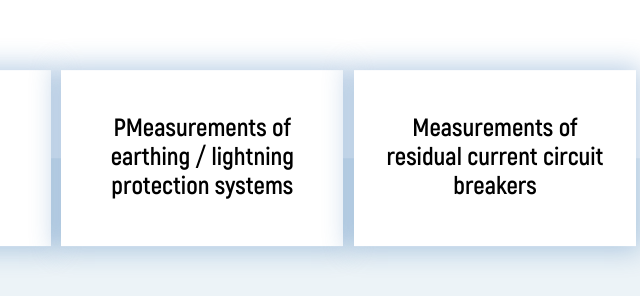
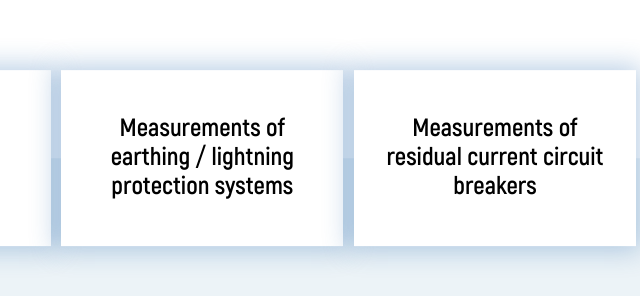
Before and after one commit to marypieroszkiewicz/3n_solutions-en, a website: page thermovision.html in a window 1280 px wide. Shown: the part 733-1029 px from the top of the page, 584-1224 px from the left. Drawn offline with Linux system fonts and the light colour scheme.

Commit message:
add english translation

```diff
--- a/thermovision.html
+++ b/thermovision.html
@@ -159,9 +159,10 @@
             measurements</div>
           <div class="measurements__row-box">Short circuit loop
             measurements</div>
-          <div class="measurements__row-box">PMeasurements of earthing
+          <div class="measurements__row-box">Measurements of earthing
             / lightning protection systems</div>
-          <div class="measurements__row-box">Measurements of residual current
+          <div class="measurements__row-box">Measurements of
+            residual current
             circuit breakers</div>
         </div>
       </div>
```
